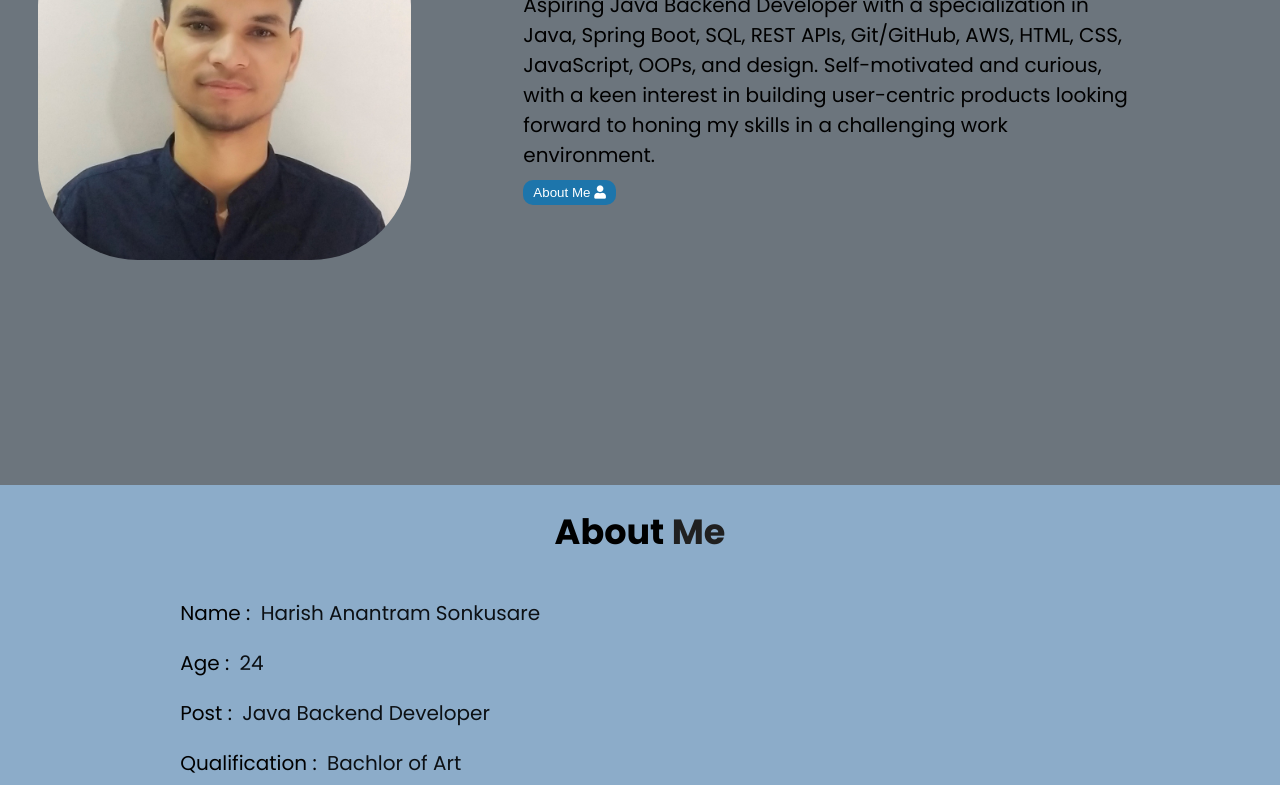
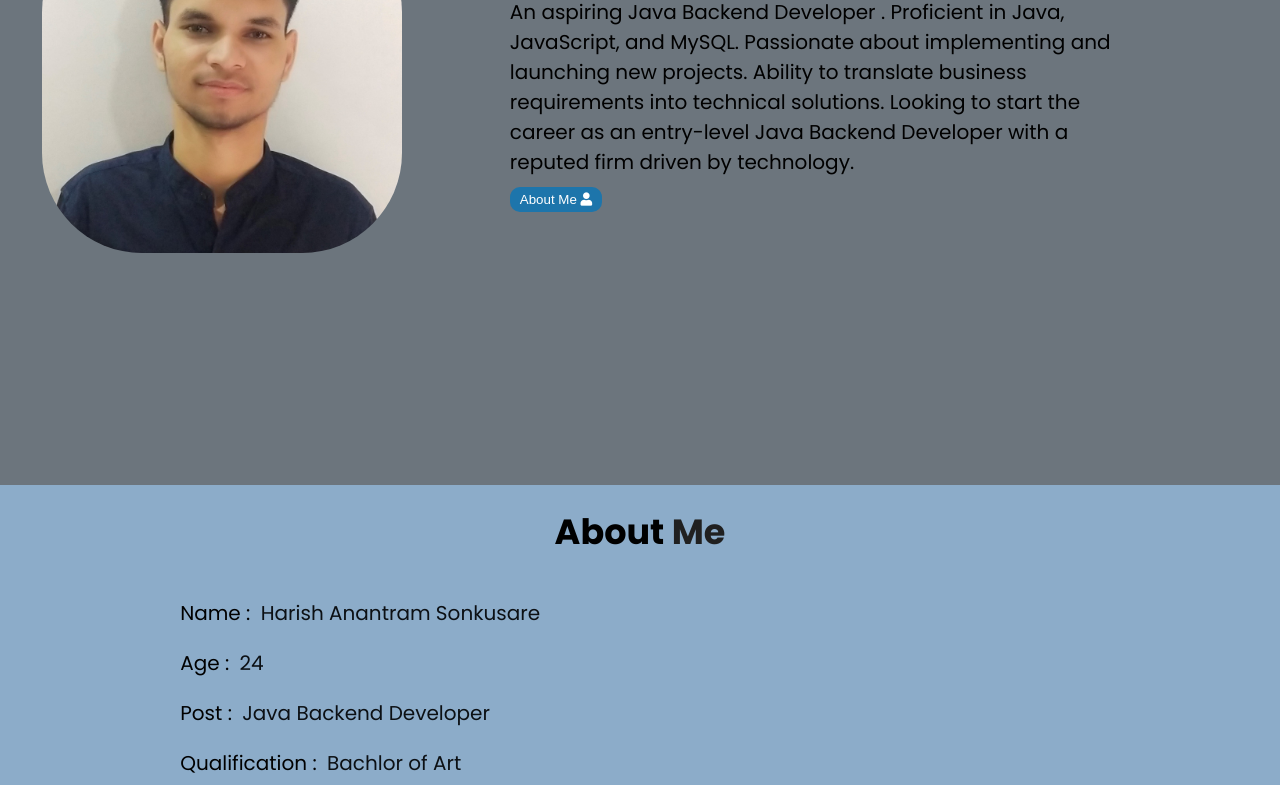
Before and after one commit to Harish7775/Harish7775.github.io, a plain HTML site: page index.html in a window 1280 px wide. Shown: the part 315-1100 px from the top of the page. Drawn offline with nearby package versions, Linux system fonts and the light colour scheme; a script that the page names is missing.

Commit message:
modified add

```diff
--- a/index.html
+++ b/index.html
@@ -44,10 +44,10 @@
         <div class="p">
         <h1>I'm <span id="deshpandey">Harish Sonkusare</span></h1>
         <p>
-          Aspiring Java Backend Developer with a specialization in Java, Spring Boot, SQL, REST APIs,
-          Git/GitHub, AWS, HTML, CSS, JavaScript, OOPs, and design. Self-motivated and curious,
-          with a keen interest in building user-centric products looking forward to honing my skills in a
-          challenging work environment.
+          An aspiring Java Backend Developer . Proficient in Java, JavaScript, and MySQL. Passionate
+          about implementing and launching new projects. Ability to translate business requirements into
+          technical solutions. Looking to start the career as an entry-level Java Backend Developer with a
+          reputed firm driven by technology.
         </p>
         <a href="#about"
           ><button class="btn">About Me <i class="fas fa-user"></i></button
```
